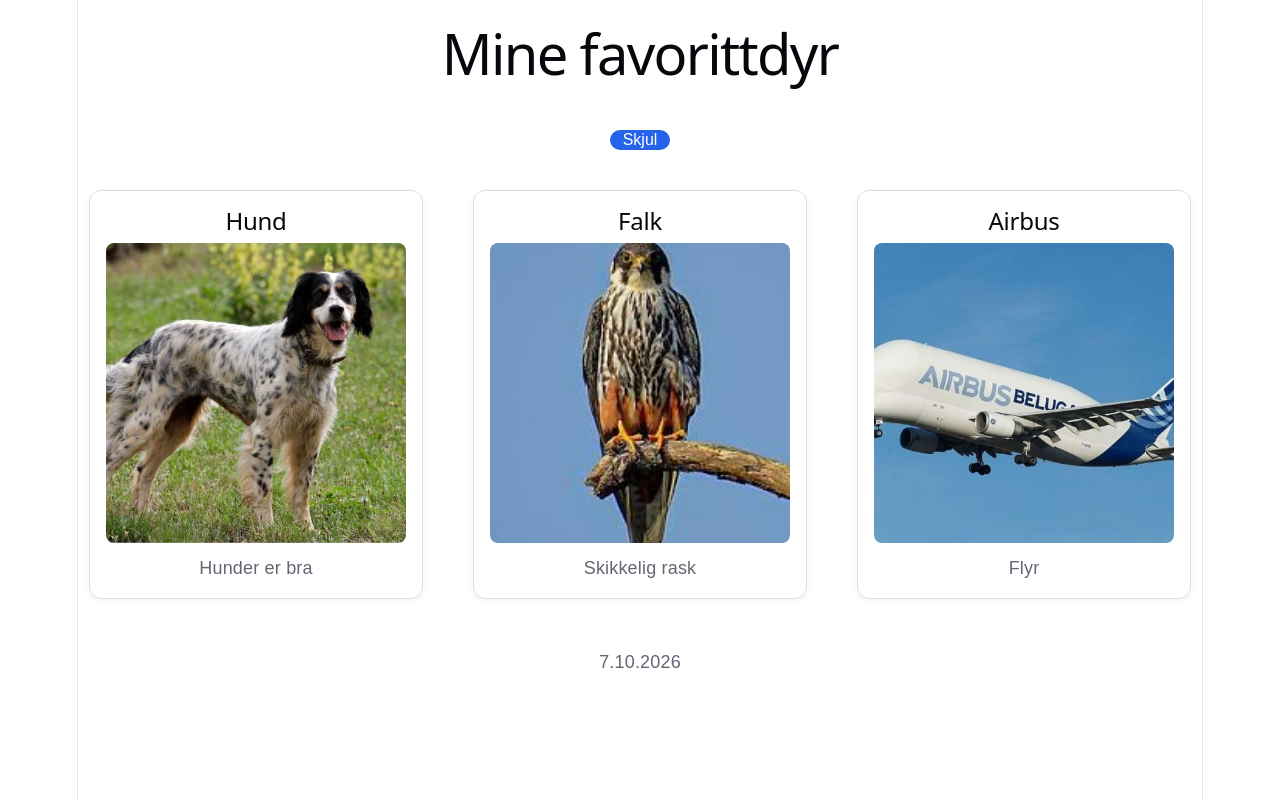
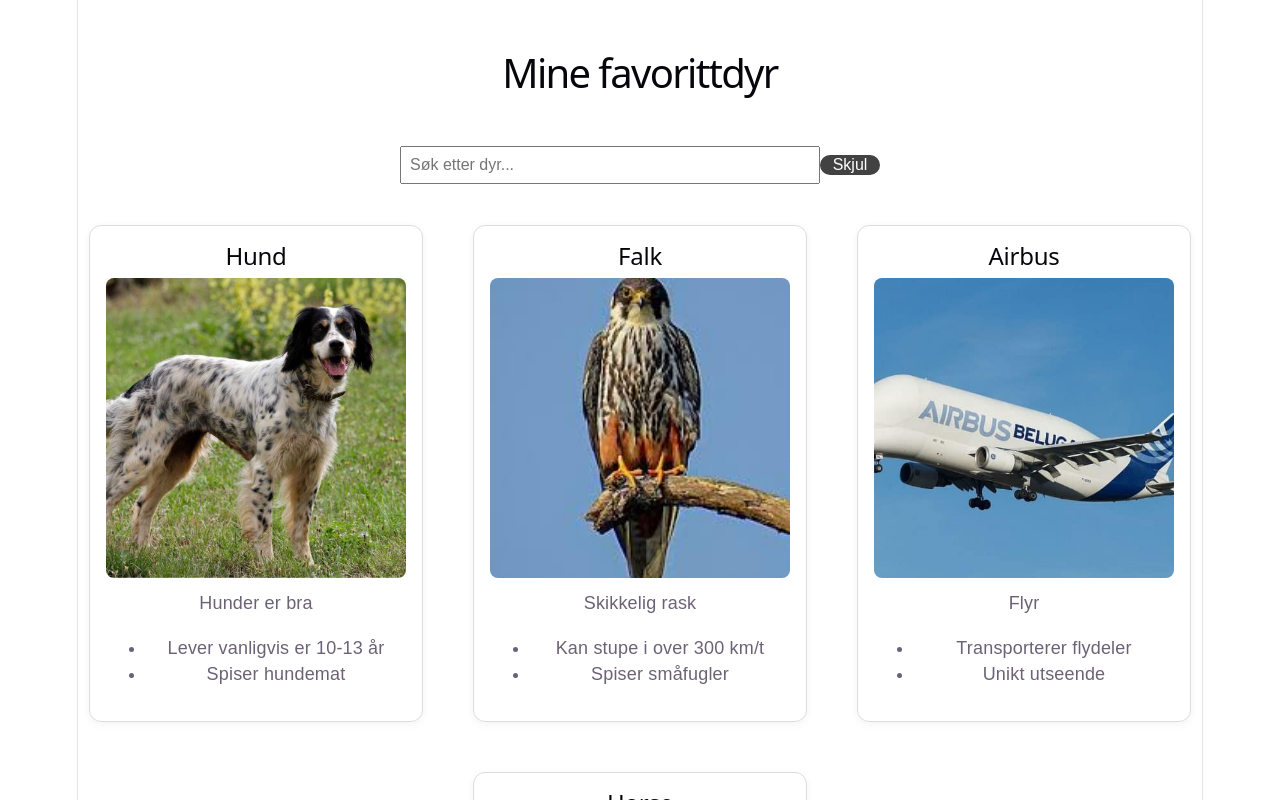
Before and after one commit to GatorSindre/React_Project, a React (Vite) app: page / in a window 1280 px wide. Shown: the top 800 px of the page. Built offline with nearby package versions, Linux system fonts and the light colour scheme.

Commit message:
legg til søkefelt

```diff
--- a/src/App.tsx
+++ b/src/App.tsx
@@ -1,6 +1,7 @@
 import dog from "./assets/dog.jpg"
 import falcon from "./assets/falcon.jpg"
 import airbus from "./assets/airbus.jpg"
+import horse from "./assets/horse.jpg"
 import like from "./assets/like.png"
 
 import Header from "./Header"
@@ -19,6 +20,8 @@
   const [falkLikes, setFalkLikes] = useState(0);
   const [airbusLikes, setAirbusLikes] = useState(0);
 
+  const [search, setSearch] = useState("");
+
   const animal = [
     { id: 1, name: "Hund", description: "Hunder er bra",
       fakta: ["Lever vanligvis er 10-13 år", "Spiser hundemat"],
@@ -29,8 +32,12 @@
       category: "rovdyr", image: falcon
     },
     { id: 3, name: "Airbus", description: "Flyr",
-      fakta: ["Transporterer andre flydeler", "Har et unikt utseende"],
+      fakta: ["Transporterer flydeler", "Unikt utseende"],
       category: "livløs", image: airbus
+    },
+    { id: 4, name: "Horse", description: "Yeehaw",
+      fakta: ["Puster ikke gjennom munnen", "Sover stående"],
+      category: "husdyr", image: horse
     }
   ]
 
@@ -43,10 +50,24 @@
       }}>
       <Header></Header>
 
+      <input
+        type="text"
+        value={search}
+        onChange={(e) => setSearch(e.target.value)}
+        placeholder="Søk etter dyr..."
+        style={{
+          padding: 8,
+          fontSize: 16,
+          width: '100%',
+          maxWidth: 420,
+          boxSizing: "border-box",
+        }}
+      />
+
       <button className="knapp" onClick={() => {
         setShowAnimals(!showAnimals);
       }} style={{
-        marginBottom: 40,
+        marginBottom: 50,
         width: 60
       }}>
         {showAnimals ? "Skjul" : "Vis"}
@@ -55,7 +76,11 @@
       {showAnimals && (
         <div style={{
           display: "flex",
+          flexDirection: "row",
+          flexWrap: "wrap",
           justifyContent: "center",
+          maxWidth: 1200,
+          margin: "0 auto",
           gap: 50,
           }}>
 
@@ -64,6 +89,7 @@
                 key={animal.id}
                 name={animal.name}
                 description={animal.description}
+                fakta={animal.fakta}
                 image={animal.image}
               />
             ))}
--- a/src/Header.tsx
+++ b/src/Header.tsx
@@ -1,7 +1,7 @@
 export default function Header() {
     return (
         <header style={{ marginBottom: 60 }}>
-            <h1 style={{ margin: 40 }}>Mine favorittdyr</h1>
+            <h1 style={{ margin: 40, paddingTop: 20, fontSize: 40 }}>Mine favorittdyr</h1>
         </header>
     )
 }
--- a/src/index.css
+++ b/src/index.css
@@ -111,7 +111,7 @@
 }
 
 .knapp {
-  background: #2563eb;
+  background: #424242;
   color: white;
   border: none;
   border-radius: 999px;
@@ -121,7 +121,7 @@
 }
 
 .knapp:hover {
-  background: #1d4ed8;
+  background: #282828;
 }
 
 .white_filter {
```
Also changed, not shown: src/assets/horse.jpg (added).
